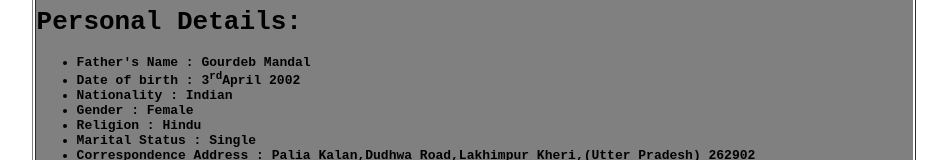
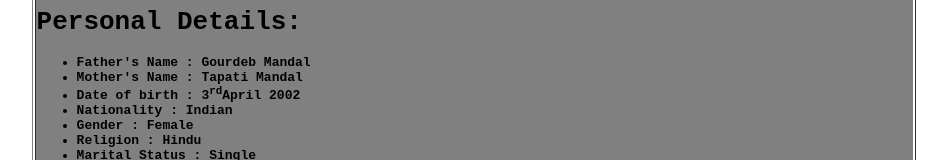
Before and after one commit to PayelMandal-CS/CV, a plain HTML site: page index.html in a window 1280 px wide. Shown: the part 357-517 px from the top of the page, without its empty margins (166-1113 px from the left). Drawn offline with Linux system fonts and the light colour scheme.

Commit message:
Update index.html

```diff
--- a/index.html
+++ b/index.html
@@ -18,13 +18,14 @@
 	<h1>Personal Details:</h1>
 	<ul>
 	<li>Father's Name : Gourdeb Mandal</li>
+	<li>Mother's Name : Tapati Mandal</li>
 	<li>Date of birth : 3<sup>rd</sup>April 2002</li>
 	<li>Nationality : Indian</li>
 	<li>Gender : Female</li>
 	<li>Religion : Hindu</li>
 	<li>Marital Status : Single</li>
-	<li>Correspondence Address : Palia Kalan,Dudhwa Road,Lakhimpur Kheri,(Utter Pradesh) 262902</li>
-	<li>Permanent Address : Vill - Ekabberpur, Post - Gohaliara,Dist – Birbhum - (West Bengal) 731126</li>
+	<li>Correspondence Address : Palia Kalan, Dudhwa Road, Lakhimpur Kheri, (Utter Pradesh) 262902</li>
+	<li>Permanent Address : Vill - Ekabberpur, Post - Gohaliara, Dist – Birbhum - (West Bengal) 731126</li>
 	</ul>
 	<h1>Academic Qualification:</h1>
 	<table border="2" align="center" width="70%">
```
